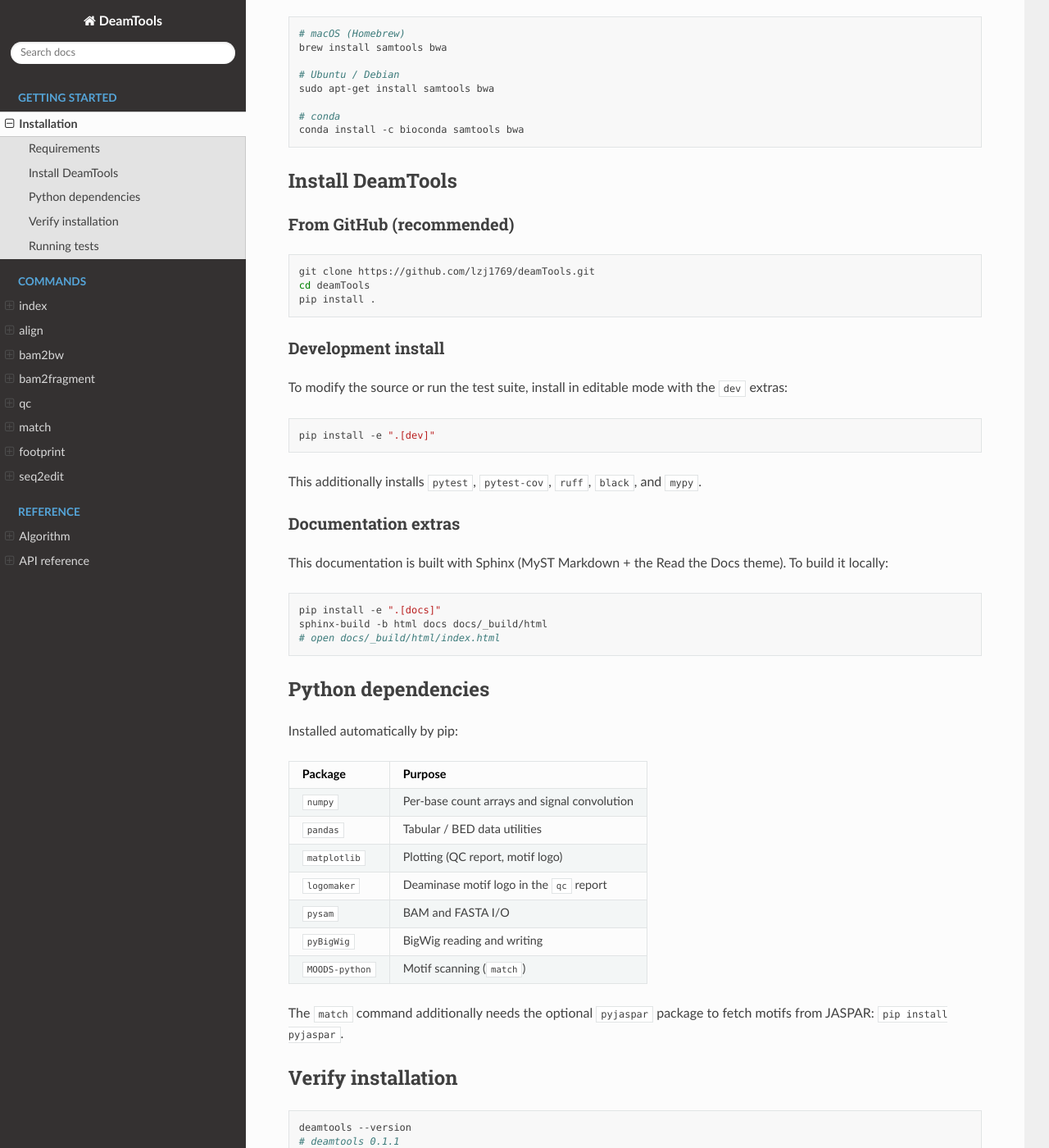
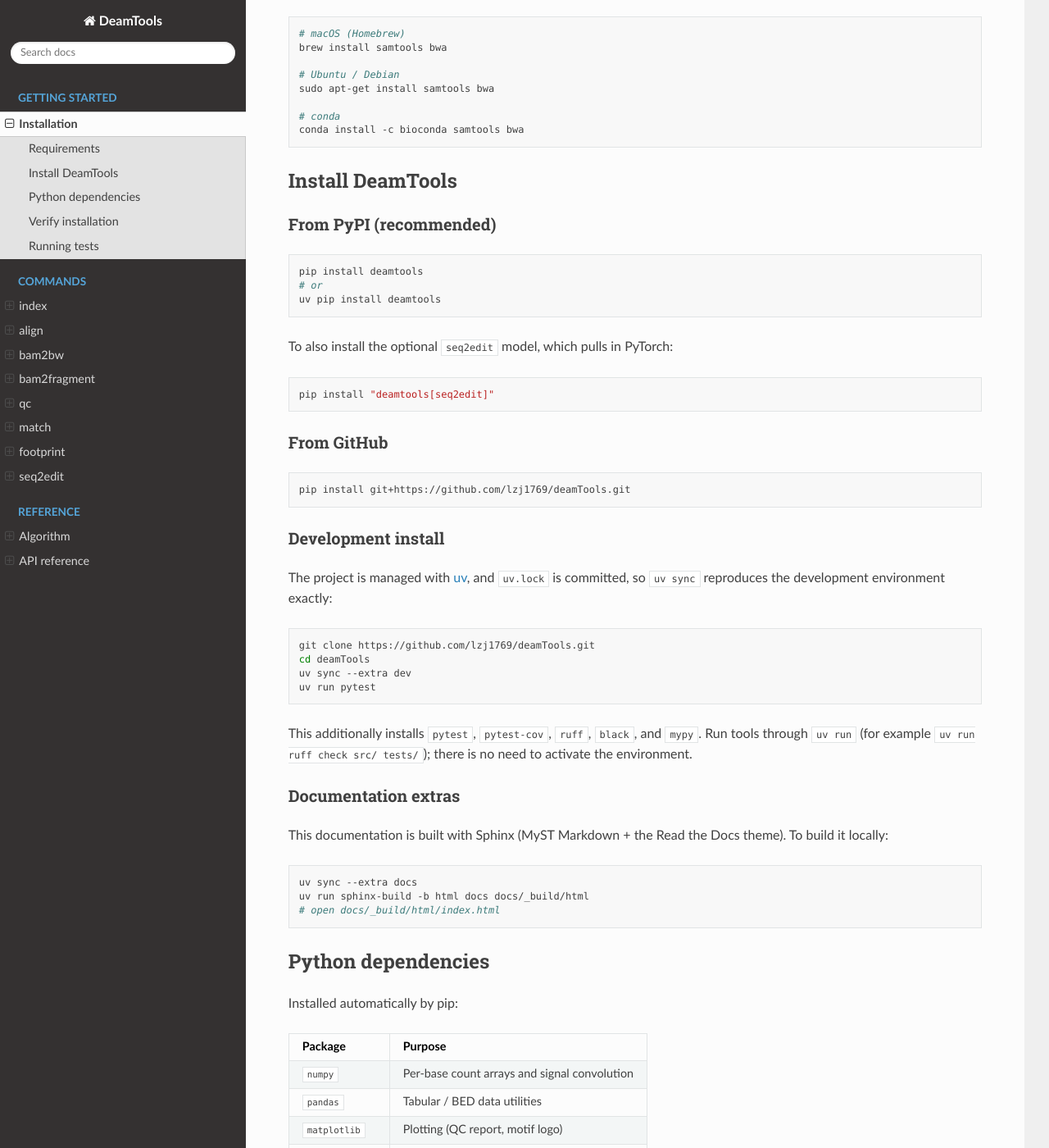
Before and after one commit to lzj1769/deamTools, a Sphinx documentation site: the page built from docs/installation.md, in a window 1280 px wide and 1400 px high, scrolled down 429 px. Shown: the whole window at 82% size. Built offline with Sphinx 7.4.7 and the Read the Docs theme 3.1.0, drawn with Linux system fonts in a browser that asks for light colours; some of the changed text lies outside the part shown.

Commit message:
Install from PyPI in the docs
deamtools 0.1.1 is on PyPI, so the primary instruction is now
`pip install deamtools` rather than a clone-and-install. Adds the
`deamtools[seq2edit]` extra and a `pip install git+https://...` line for
installing an unreleased revision.

Development instructions move to `uv sync` / `uv run`, matching how the
project is now managed; the docs and test sections did the same.

Co-Authored-By: Claude Opus 5 <noreply@anthropic.com>
Claude-Session: https://claude.ai/code/session_01Ng23yZS86hfQUTkR1hXmvj

````diff
--- a/docs/installation.md
+++ b/docs/installation.md
@@ -23,31 +23,49 @@ conda install -c bioconda samtools bwa
 
 ## Install DeamTools
 
-### From GitHub (recommended)
+### From PyPI (recommended)
+
+```bash
+pip install deamtools
+# or
+uv pip install deamtools
+```
+
+To also install the optional `seq2edit` model, which pulls in PyTorch:
+
+```bash
+pip install "deamtools[seq2edit]"
+```
+
+### From GitHub
+
+```bash
+pip install git+https://github.com/lzj1769/deamTools.git
+```
+
+### Development install
+
+The project is managed with [uv](https://docs.astral.sh/uv/), and `uv.lock` is
+committed, so `uv sync` reproduces the development environment exactly:
 
 ```bash
 git clone https://github.com/lzj1769/deamTools.git
 cd deamTools
-pip install .
+uv sync --extra dev
+uv run pytest
 ```
 
-### Development install
-
-To modify the source or run the test suite, install in editable mode with the `dev` extras:
-
-```bash
-pip install -e ".[dev]"
-```
-
-This additionally installs `pytest`, `pytest-cov`, `ruff`, `black`, and `mypy`.
+This additionally installs `pytest`, `pytest-cov`, `ruff`, `black`, and `mypy`. Run
+tools through `uv run` (for example `uv run ruff check src/ tests/`); there is no
+need to activate the environment.
 
 ### Documentation extras
 
 This documentation is built with Sphinx (MyST Markdown + the Read the Docs theme). To build it locally:
 
 ```bash
-pip install -e ".[docs]"
-sphinx-build -b html docs docs/_build/html
+uv sync --extra docs
+uv run sphinx-build -b html docs docs/_build/html
 # open docs/_build/html/index.html
 ```
 
@@ -80,7 +98,7 @@ deamtools --help
 
 ```bash
 cd deamTools
-pytest
+uv run pytest
 ```
 
 The test suite uses synthetic BAM and FASTA fixtures created in a temporary directory, so no external data files — and no `bwa`/`samtools` — are required to run it.
````
Also changed, not shown: README.md (+11 -7 lines).
